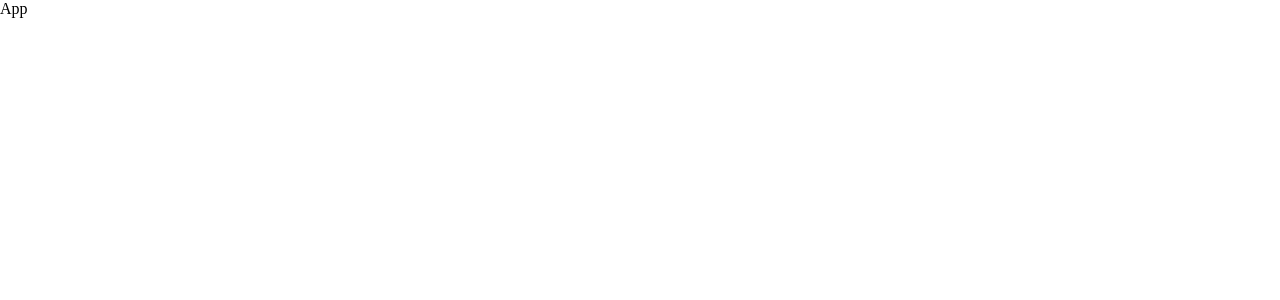
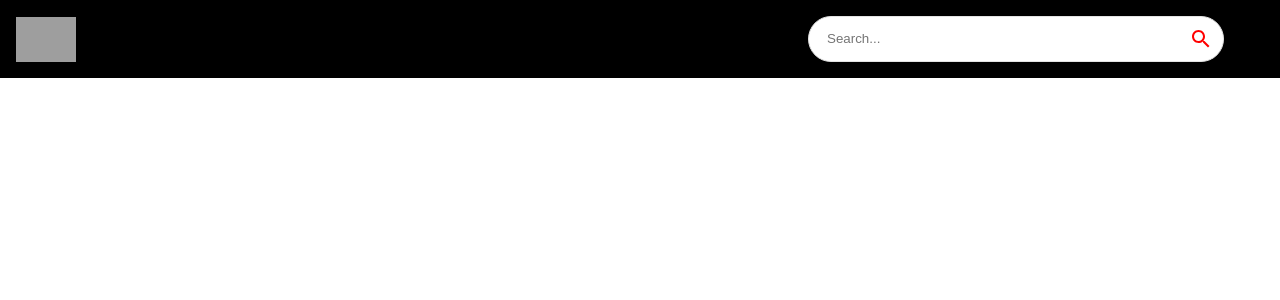
Before and after one commit to vikasmittal7011/you-tube-clone, a React (Create React App) app: page / in a window 1280 px wide. Shown: the top 300 px of the page. Built offline with nearby package versions, Linux system fonts and the light colour scheme; grey boxes are pictures that could not be loaded.

Commit message:
Complete basic navbar and search bar

```diff
--- a/src/App.js
+++ b/src/App.js
@@ -1,9 +1,24 @@
-import React from 'react'
+import { Box } from "@mui/material";
+import React from "react";
+import { BrowserRouter, Route, Routes } from "react-router-dom";
+
+import {Navbar} from "./components/index"
 
 const App = () => {
   return (
-    <div>App</div>
-  )
-}
+    <BrowserRouter>
+      <Box sx={{ backgroundColor: "#000" }}>
+        <Navbar />
+        <Routes>
+          {/* <Route exact path="/" element />
+          <Route exact path="/video/:id" element />
+          <Route exact path="/channel/:id" element />
+          <Route exact path="/search/:searchTerm" element /> */}
+          <Route exact path="*" element />
+        </Routes>
+      </Box>
+    </BrowserRouter>
+  );
+};
 
-export default App
+export default App;
--- /dev/null
+++ b/src/components/Navbar.js
@@ -0,0 +1,27 @@
+import React from "react";
+import { Link } from "react-router-dom";
+import { Stack } from "@mui/material";
+
+import { logo } from "../utils/constants";
+import SearchBar from "./subComponents/SearchBar";
+
+const Navbar = () => (
+  <Stack
+    direction="row"
+    p={2}
+    alignItems="center"
+    sx={{
+      background: "#000",
+      position: "sticky",
+      top: 0,
+      justifyContent: "space-between",
+    }}
+  >
+    <Link to="/" style={{ display: "flex", alignItems: "center" }}>
+      <img src={logo} alt="logo" height={45} />
+    </Link>
+    <SearchBar />
+  </Stack>
+);
+
+export default Navbar;
--- /dev/null
+++ b/src/components/index.js
@@ -0,0 +1,3 @@
+import Navbar from "./Navbar";
+
+export { Navbar };
--- /dev/null
+++ b/src/components/subComponents/SearchBar.js
@@ -0,0 +1,39 @@
+import React, { useState } from "react";
+import { useNavigate } from "react-router-dom";
+import { Paper, IconButton } from "@mui/material";
+import { Search } from "@mui/icons-material";
+
+const SearchBar = () => {
+  const [query, setQuery] = useState("");
+  const navigate = useNavigate();
+
+  return (
+    <Paper
+      component="form"
+      onSubmit={() => {
+        navigate(`/`);
+      }}
+      sx={{
+        border: "1px solid #e3e3e3",
+        borderRadius: 20,
+        pl: 2,
+        boxShadow: "none",
+        mr: { sm: 5 },
+      }}
+    >
+      <input
+        className="search-bar"
+        placeholder="Search..."
+        value={query}
+        onChange={(e) => {
+          setQuery(e.target.value);
+        }}
+      />
+      <IconButton type="submit" sx={{ p: "10px", color: "red" }}>
+        <Search />
+      </IconButton>
+    </Paper>
+  );
+};
+
+export default SearchBar;
```
